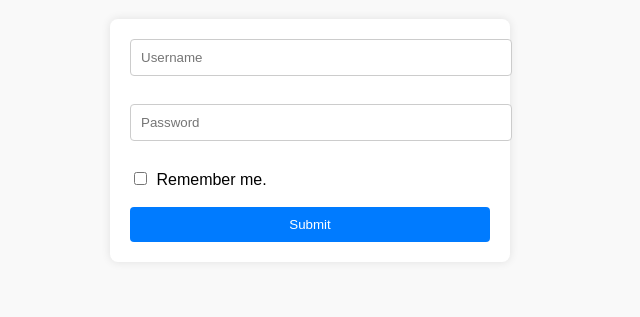
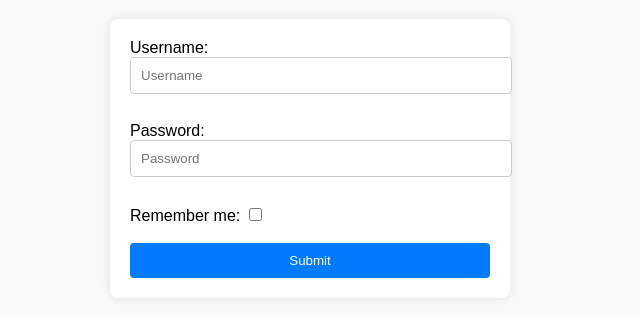
Before and after one commit to acciojob/remember-me-login-form-kalyanikharat, a website: page main.html in a window 1280 px wide. Shown: the part 81-398 px from the top of the page, without its empty margins (330-970 px from the left). Drawn offline with Linux system fonts and the light colour scheme.

Commit message:
created a submission

```diff
--- a/main.html
+++ b/main.html
@@ -8,15 +8,19 @@
 </head>
 <body>
   <h1>Login Form</h1>
-  <form id="loginForm">
-    <input type="text" id="username" placeholder="Username" /><br><br>
-    <input type="password" id="password" placeholder="Password" /><br><br>
-    <label>
-      <input type="checkbox" id="checkbox" />
-      Remember me.
-    </label><br><br>
-    <input type="submit" id="submit" value="Submit" />
-  </form>
+ <form id="loginForm">
+  <label for="username">Username:</label><br>
+  <input type="text" id="username" placeholder="Username" /><br><br>
+
+  <label for="password">Password:</label><br>
+  <input type="password" id="password" placeholder="Password" /><br><br>
+
+  <label for="checkbox">Remember me:</label>
+  <input type="checkbox" id="checkbox" /><br><br>
+
+  <input type="submit" id="submit" value="Submit" />
+</form>
+
 
   <button id="existing">Login as existing user</button>
 
```
